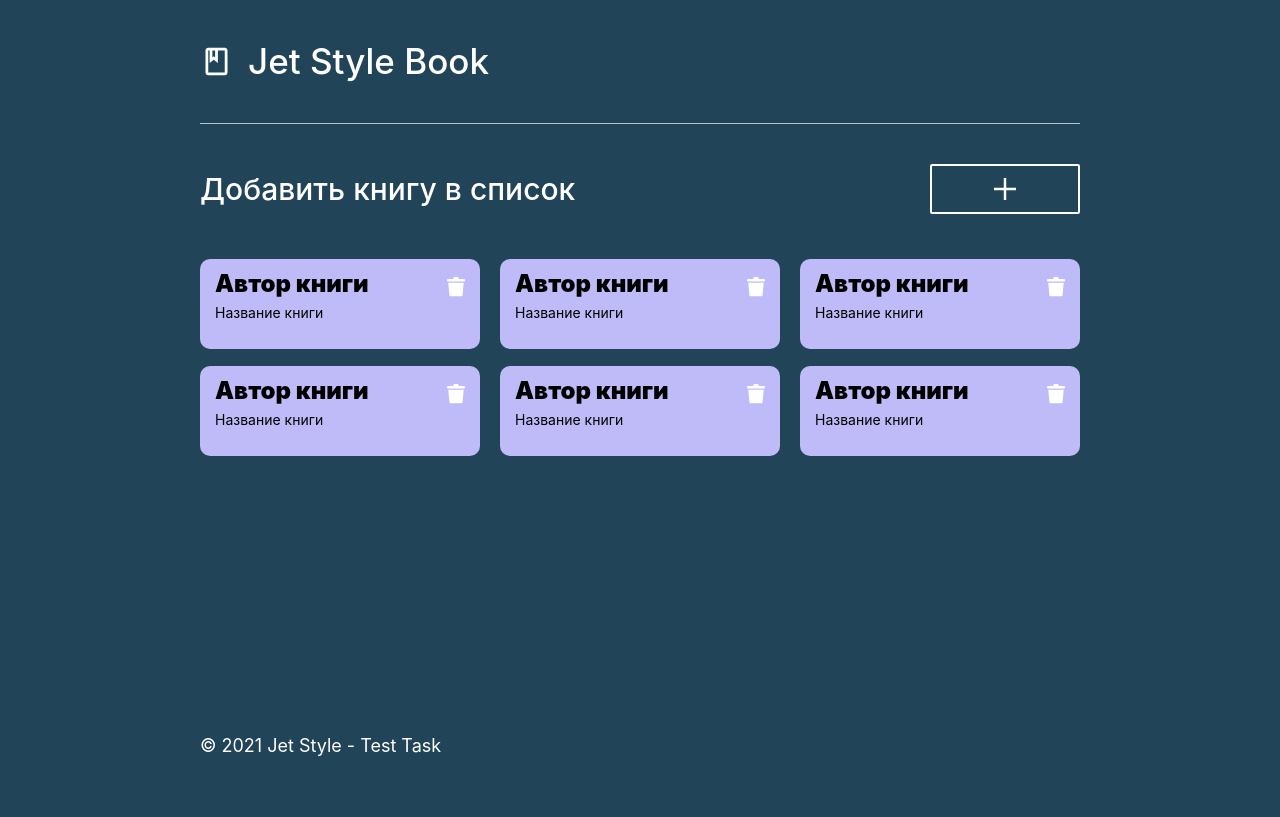
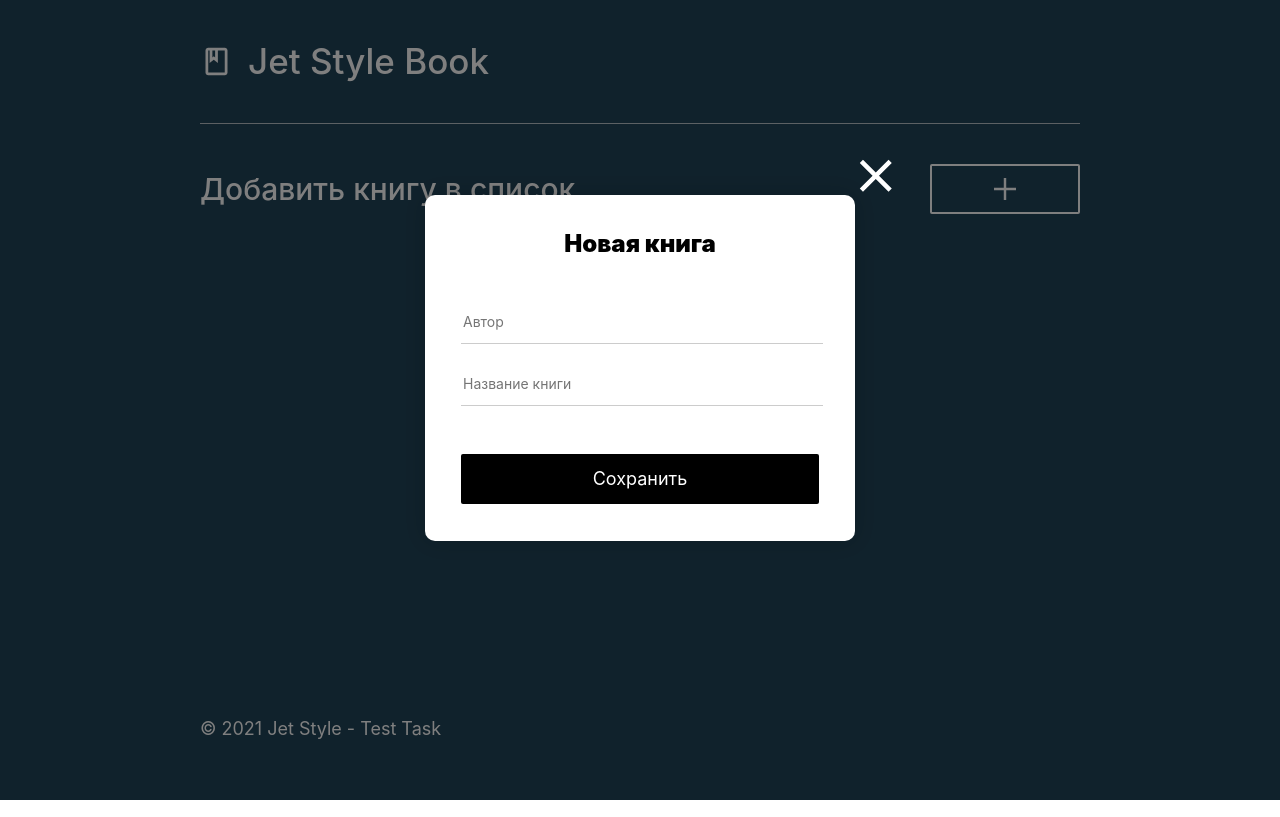
Before and after one commit to vadimshift/jetstyle, a React (Create React App) app: page / in a window 1280 px wide. Both pictures are taken after a click on the button 1005 px from the left and 189 px from the top of the page. Built offline with nearby package versions, Linux system fonts and the light colour scheme.

Commit message:
реализовал добавление книги в список, без localStorage

```diff
--- a/public/index.html
+++ b/public/index.html
@@ -2,19 +2,19 @@
 <html lang="en">
   <head>
     <meta charset="utf-8" />
-    <link rel="icon" href="%PUBLIC_URL%/favicon.ico" />
+
     <meta name="viewport" content="width=device-width, initial-scale=1" />
     <meta name="theme-color" content="#000000" />
     <meta
       name="description"
       content="Web site created using create-react-app"
     />
-    <link rel="apple-touch-icon" href="%PUBLIC_URL%/logo192.png" />
+
     <!--
       manifest.json provides metadata used when your web app is installed on a
       user's mobile device or desktop. See https://developers.google.com/web/fundamentals/web-app-manifest/
     -->
-    <link rel="manifest" href="%PUBLIC_URL%/manifest.json" />
+
     <!--
       Notice the use of %PUBLIC_URL% in the tags above.
       It will be replaced with the URL of the `public` folder during the build.
--- /dev/null
+++ b/src/components/AddBookPopup/AddBookPopup.js
@@ -0,0 +1,61 @@
+import { useState } from 'react';
+import PopupWithForm from '../PopupWithForm/PopupWithForm';
+
+function AddBookPopup(props) {
+  function handleSubmit(e) {
+    e.preventDefault();
+    // Передаём значения управляемых компонентов во внешний обработчик
+    props.onAddBook({
+      bookAuthor,
+      bookName,
+    });
+    setBookAuthor('');
+    setBookName('');
+  }
+
+  const [bookAuthor, setBookAuthor] = useState('');
+  const [bookName, setBookName] = useState('');
+
+  const hendleChangeBookAuthor = (e) => {
+    setBookAuthor(e.target.value);
+  };
+
+  const hendleChangeBookName = (e) => {
+    setBookName(e.target.value);
+  };
+
+  return (
+    <PopupWithForm
+      name='add-place'
+      title='Новая книга'
+      buttonTitle='Сохранить'
+      onSubmit={handleSubmit}
+      isOpen={props.isOpen}
+      onClose={props.onClose}
+    >
+      <input
+        required
+        minLength='2'
+        maxLength='40'
+        id='enterAuthorBook'
+        name='author'
+        type='text'
+        placeholder='Автор'
+        className='popup__enter popup__enter_type_author-book'
+        value={bookAuthor || ''}
+        onChange={hendleChangeBookAuthor}
+      />
+      <input
+        required
+        type='text'
+        id='enterNameBook'
+        name='name'
+        placeholder='Название книги'
+        className='popup__enter popup__enter_type_name-bok'
+        value={bookName || ''}
+        onChange={hendleChangeBookName}
+      />
+    </PopupWithForm>
+  );
+}
+export default AddBookPopup;
--- a/src/components/App/App.js
+++ b/src/components/App/App.js
@@ -1,17 +1,42 @@
+import React, { useState, useEffect } from 'react';
 import './App.css';
 import Header from '../Header/Header';
 import Footer from '../Footer/Footer';
-import Main from "../Main/Main"
+import Main from '../Main/Main';
+import PopupWithForm from '../PopupWithForm/PopupWithForm';
+import AddBookPopup from '../AddBookPopup/AddBookPopup';
 
 function App() {
+  const [isAddBookPopupOpen, setIsAddBookPopupOpen] = useState(false);
+
+  const handleAddBookClick = () => {
+    setIsAddBookPopupOpen(true);
+  };
+
+  const closeAllPopups = () => {
+    setIsAddBookPopupOpen(false);
+  };
+
+  const [cards, setCards] = useState([]);
+  console.log(cards);
+  const handleAddBookSubmit = (data) => {
+    setCards([data, ...cards]);
+    closeAllPopups();
+  };
+
   return (
     <div className='page'>
       <div className='page__container'>
         <Header />
-        <Main />
+        <Main cards={cards} onAddBook={handleAddBookClick} />
+        <PopupWithForm />
+        <AddBookPopup
+          isOpen={isAddBookPopupOpen}
+          onClose={closeAllPopups}
+          onAddBook={handleAddBookSubmit}
+        />
         <Footer />
       </div>
-
     </div>
   );
 }
--- a/src/components/Card/Card.js
+++ b/src/components/Card/Card.js
@@ -16,17 +16,9 @@ function Card({ card, onCardClick, onCardLike, onCardDelete }) {
 
   return (
     <article className="element">
-     {/*  <div className="element__image-container">
-        <img
-          className="element__image"
-           src={card.link}
-          alt={card.name}
-          onClick={handleClick}
-        />
-      </div> */}
       <div className="element__title">
-        <h2 className="element__text-title">{/* {card.name} */}Автор книги</h2>
-        <p className="element__text-subtitle">Название книги</p>
+        <h2 className="element__text-title">{card.bookAuthor}</h2>
+        <p className="element__text-subtitle">{card.bookName}</p>
       </div>
       <button
         type="button"
--- a/src/components/Main/Main.js
+++ b/src/components/Main/Main.js
@@ -9,26 +9,20 @@ function Main(props) {
         <h2 className="main__title">Добавить книгу в список</h2>
         <button
           type="button"
-          onClick={props.onAddPlace}
+          onClick={props.onAddBook}
           className="main__add-button"
         ></button>
       </section>
       <section className="main__elements">
-          <Card />
-          <Card />
-          <Card />
-          <Card />
-          <Card />
-          <Card />
-        {/* {props.cards.map((card) => (
+        {props.cards.map((card, i) => (
           <Card
-            key={card._id}
+            key={i}
             card={card}
-            onCardClick={props.onCardClick}
+            /* onCardClick={props.onCardClick}
             onCardLike={props.onCardLike}
-            onCardDelete={props.onCardDelete}
+            onCardDelete={props.onCardDelete} */
           />
-        ))} */}
+        ))}
       </section>
     </main>
   );
--- /dev/null
+++ b/src/components/PopupWithForm/PopupWithForm.css
@@ -0,0 +1,108 @@
+.popup {
+  position: fixed;
+  left: 0;
+  right: 0;
+  top: 0;
+  bottom: 0;
+  background-color: rgba(0, 0, 0, 0.5);
+  justify-content: center;
+  visibility: hidden;
+  opacity: 0;
+  transition: visibility 0.2s, opacity 0.2s linear;
+}
+.popup_active {
+  transition: visibility 0s, opacity 0.3s linear;
+  visibility: visible;
+  opacity: 1;
+}
+.popup__close-button {
+  background-image: url(../../images/close-button.svg);
+  background-position: center;
+  background-color: transparent;
+  background-repeat: no-repeat;
+  cursor: pointer;
+  height: 40px;
+  width: 40px;
+  border: none;
+  box-sizing: border-box;
+  position: absolute;
+  top: -40px;
+  right: -40px;
+}
+
+.popup__close-button:hover {
+  opacity: 0.6;
+}
+
+.popup__container {
+  background: #ffffff;
+  box-shadow: 0px 0px 25px rgba(0, 0, 0, 0.15);
+  border-radius: 10px;
+  width: 430px;
+  margin-top: 195px;
+  margin-left: auto;
+  margin-right: auto;
+  position: relative;
+}
+.popup__enter {
+  width: 358px;
+  font-family: 'Inter', 'Arial', sans-serif;
+  font-style: normal;
+  font-weight: normal;
+  font-size: 14px;
+  line-height: 17px;
+  color: #000000;
+  border: none;
+  outline: none;
+  border-bottom: 1px solid rgba(0, 0, 0, 0.2);
+  margin-top: 54px;
+  padding-bottom: 13px;
+}
+
+.popup__enter:last-of-type {
+  margin-top: 30px;
+}
+.popup__form {
+  max-width: 358px;
+  margin-left: auto;
+  margin-right: auto;
+  display: flex;
+  flex-direction: column;
+}
+.popup__submit-button {
+  width: 358px;
+  height: 50px;
+  background: #000000;
+  border-radius: 2px;
+  font-family: 'Inter', 'Arial', sans-serif;
+  font-style: normal;
+  font-weight: normal;
+  font-size: 18px;
+  line-height: 22px;
+  text-align: center;
+  color: #ffffff;
+  border: none;
+  margin-left: auto;
+  margin-right: auto;
+  margin-top: 48px;
+  margin-bottom: 37px;
+  cursor: pointer;
+}
+
+.popup__submit-button:hover {
+  opacity: 0.8;
+}
+
+.popup__title {
+  font-family: 'Inter', 'Arial', sans-serif;
+  font-style: normal;
+  font-weight: 900;
+  font-size: 24px;
+  line-height: 29px;
+  color: #000000;
+  margin-top: 34px;
+  margin-left: auto;
+  margin-right: auto;
+  margin-bottom: 0;
+  max-width: 330px;
+}
--- /dev/null
+++ b/src/components/PopupWithForm/PopupWithForm.js
@@ -0,0 +1,38 @@
+import './PopupWithForm.css';
+
+function PopupWithForm(props) {
+  return (
+    <section
+      className={`popup popup_type_${props.name} ${
+        props.isOpen ? "popup_active" : ""
+      }`}
+    >
+      <div className="popup__container">
+        <form
+          onSubmit={props.onSubmit}
+          noValidate
+          name="profile"
+          className={`popup__form popup__form_type_${props.name}`}
+        >
+          <h2 className="popup__title">{props.title}</h2>
+
+          {props.children}
+
+          <button
+            type="submit"
+            className={`popup__submit-button popup__submit-button_type_${props.name}`}
+          >
+            {props.buttonTitle}
+          </button>
+        </form>
+        <button
+          type="button"
+          onClick={props.onClose}
+          className={`popup__close-button popup__close-button_type_${props.name}`}
+        ></button>
+      </div>
+    </section>
+  );
+}
+
+export default PopupWithForm;
```
Also changed, not shown: src/components/AddBookPopup/AddBookPopup.css (added), src/images/close-button.svg (added).
